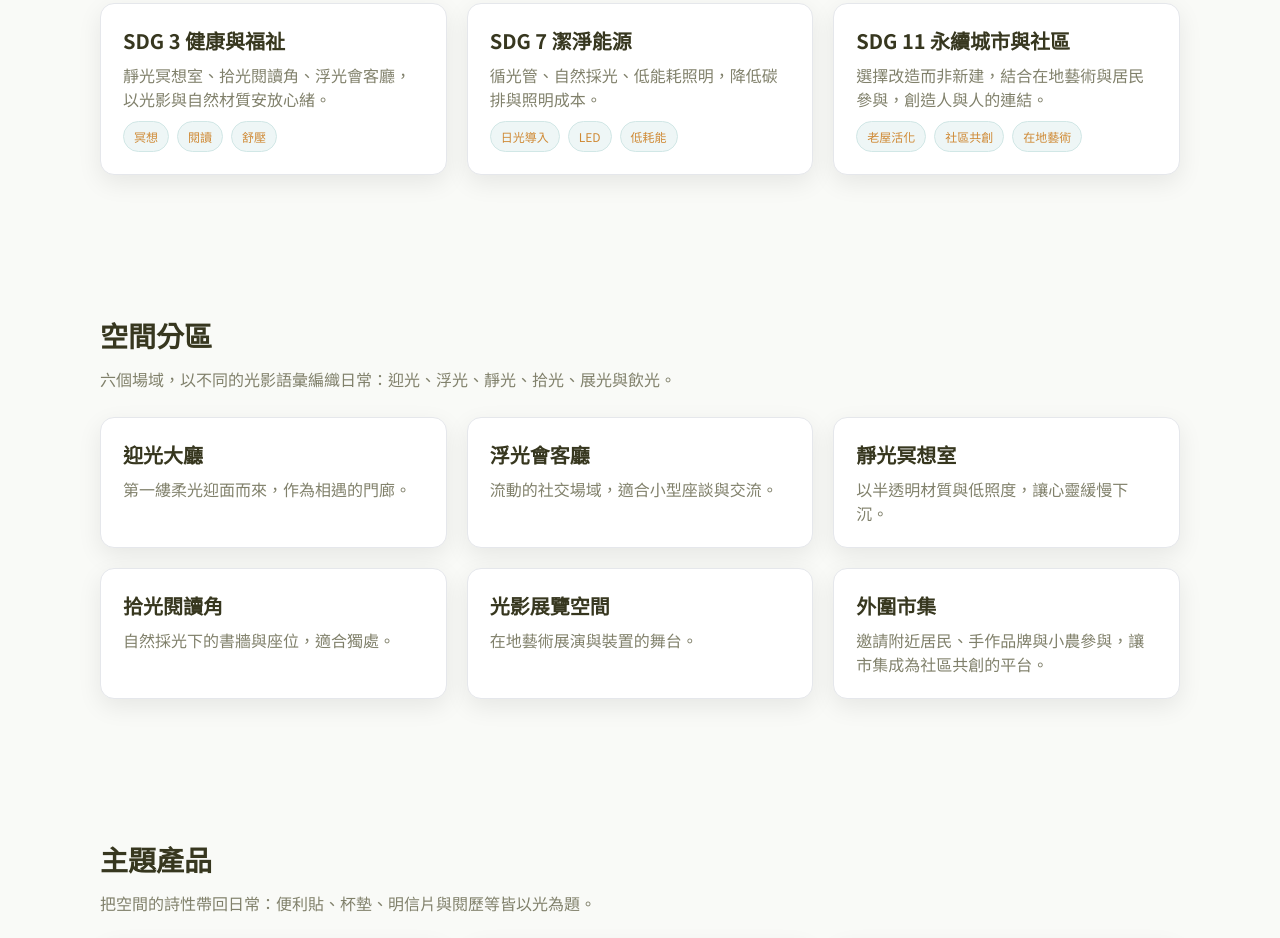
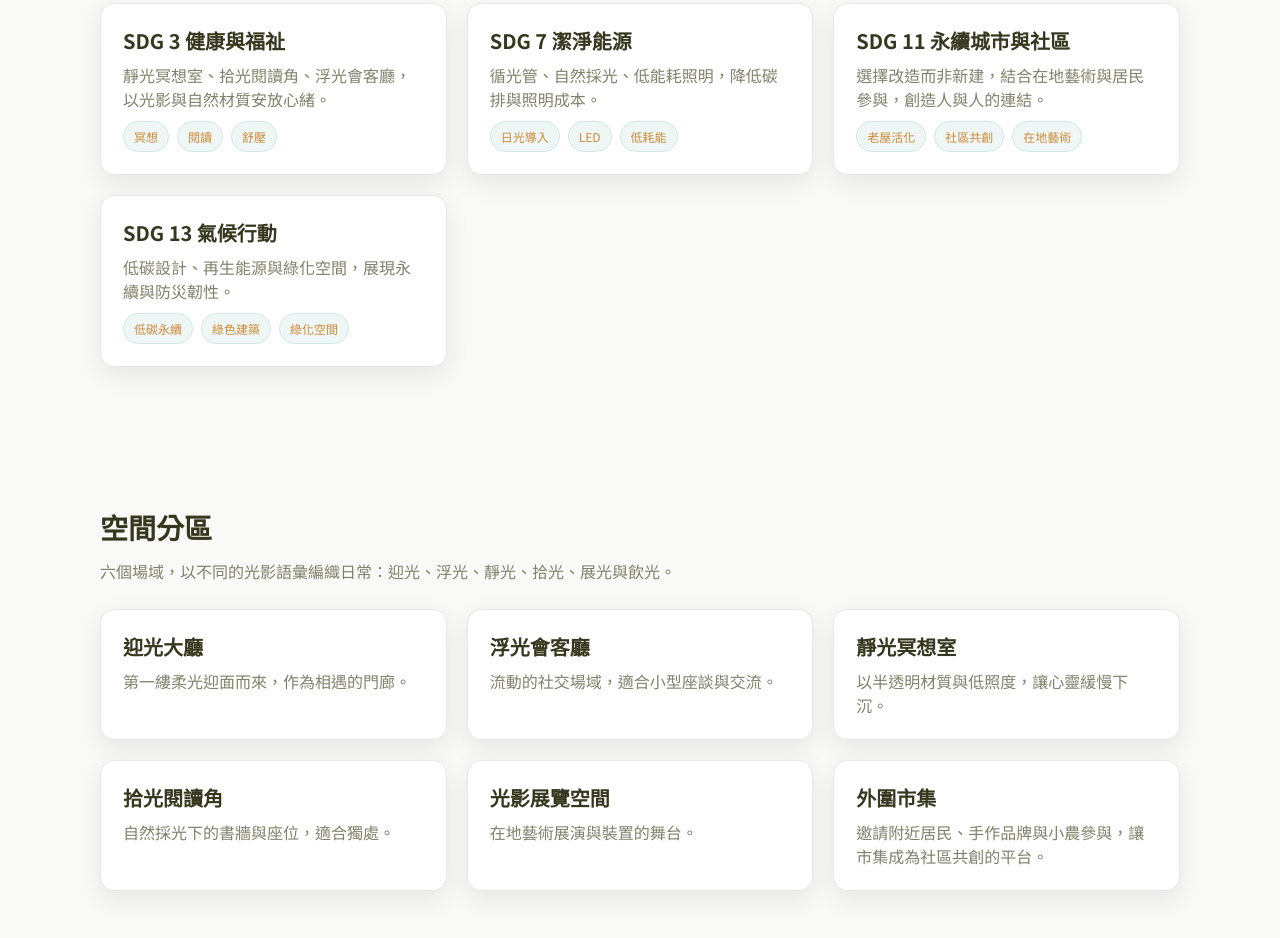
Before and after one commit to xifannn0404/-Luflo, a plain HTML site: page index.html in a window 1280 px wide. Shown: the part 1591-2529 px from the top of the page. Drawn offline with Linux system fonts and the light colour scheme.

Commit message:
Update index.html

```diff
--- a/index.html
+++ b/index.html
@@ -192,6 +192,13 @@
             <span class="tag">老屋活化</span><span class="tag">社區共創</span><span class="tag">在地藝術</span>
           </div>
         </div>
+        <div class="card">
+          <h3>SDG 13 氣候行動</h3>
+          <p>低碳設計、再生能源與綠化空間，展現永續與防災韌性。</p>
+          <div class="tags">
+            <span class="tag">低碳永續</span><span class="tag">綠色建築</span><span class="tag">綠化空間</span>
+          </div>
+        </div>
       </div>
     </div>
   </section>
```
